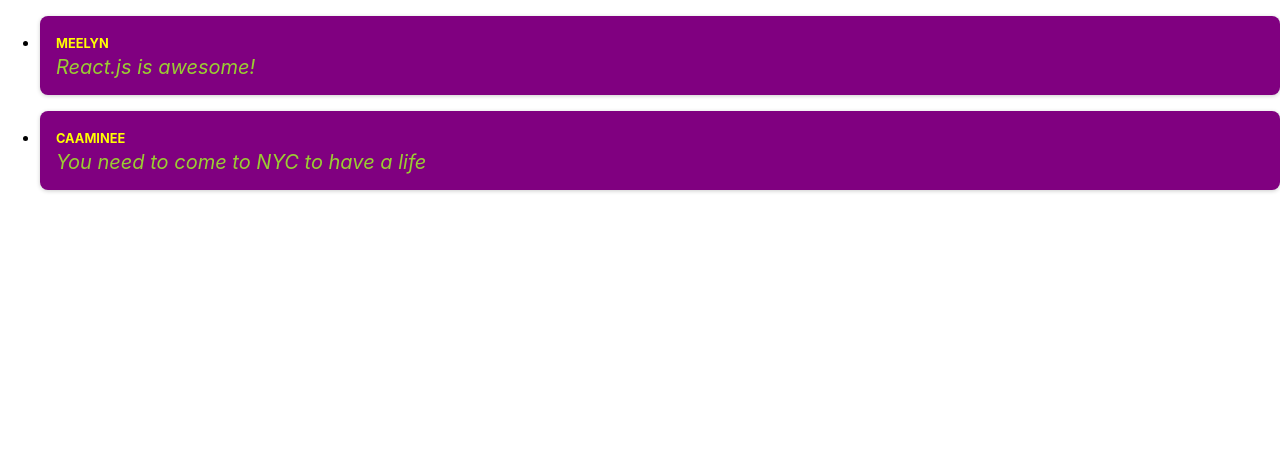
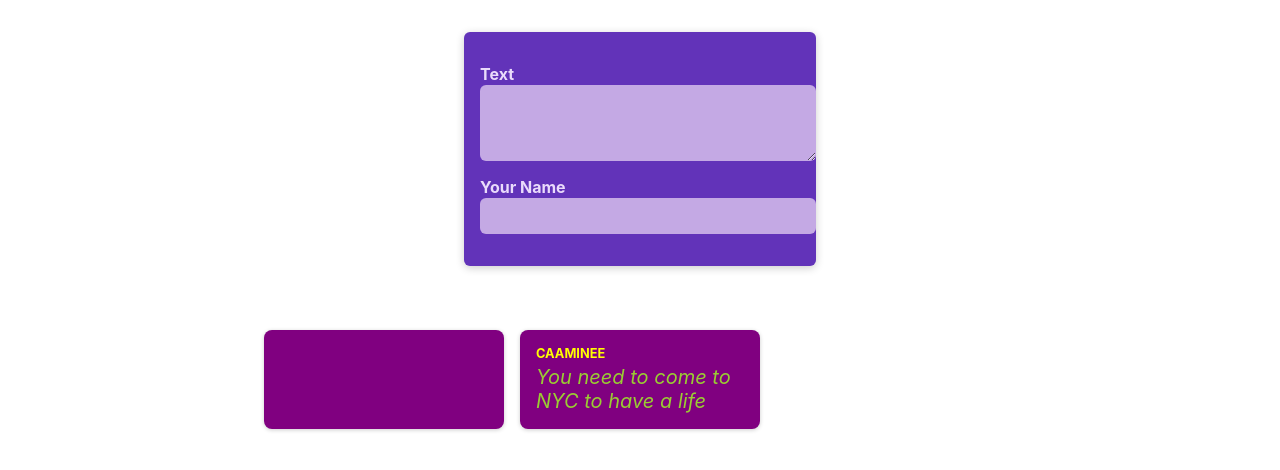
Before and after one commit to meelyn-pandit/academind-react-router-tutorial, a React (Create React App) app: page / in a window 1280 px wide. Shown: the top 470 px of the page. Built offline with nearby package versions, Linux system fonts and the light colour scheme.

Commit message:
implemented useState function

```diff
--- /dev/null
+++ b/src/components/NewPost.js
@@ -0,0 +1,20 @@
+// import { useState } from 'react'
+import classes from './NewPost.module.css'
+
+export default function NewPost(props) {
+
+  return (
+    <form className={classes.form}>
+      <p>
+        <label
+          htmlFor='body'>Text</label>
+        <textarea id="body" required rows={3} onChange={props.onBodyChange}/>
+      </p>
+      <p>
+        <label
+        htmlFor='name'>Your Name</label>
+        <input type="text" id="name" required onChange={props.onAuthorChange}/>
+      </p>
+    </form>
+  )
+}
--- /dev/null
+++ b/src/components/NewPost.module.css
@@ -0,0 +1,55 @@
+.form {
+  background-color: #6233b9;
+  padding: 1rem;
+  width: 20rem;
+  margin: 2rem auto;
+  border-radius: 6px;
+  box-shadow: 0 2px 8px rgba(0, 0, 0, 0.2);
+}
+
+.form label {
+  display: block;
+  margin-bottom: 0.05rem;
+  color: #eadbfb;
+  font-weight: bold;
+}
+
+.form input,
+.form textarea {
+  display: block;
+  width: 100%;
+  font: inherit;
+  padding: 0.5rem;
+  border-radius: 6px;
+  border: none;
+  background-color: #c4a9e4;
+  color: #28262c;
+}
+
+.actions {
+  display: flex;
+  justify-content: flex-end;
+  gap: 0.5rem
+}
+
+.actions button {
+  cursor: pointer;
+  font: inherit;
+  padding: 0.5rem 1.5 rem;
+  border: none;
+  border-radius: 4px;
+  background-color: #34036c;
+  color: #e5d5f7
+}
+
+.actions button:hover {
+  background-color: #23014a;
+}
+
+.actions button[type='button'] {
+  background-color: transparent;
+}
+
+.actions button[type='button']:hover {
+  color: #d1bee6;
+}
--- a/src/components/PostsList.js
+++ b/src/components/PostsList.js
@@ -1,17 +1,28 @@
+import { useState } from 'react'
+
 import Post from './Post'
+import NewPost from './NewPost'
 import classes from './PostsList.module.css'
 
 export default function PostsList(props) {
+  const [enteredBody, setEnteredBody] = useState('')
+  const [enteredAuthor, setEnteredAuthor ] = useState('')
+
+  function bodyChangeHandler(event) {
+    setEnteredBody(event.target.value)
+  }
+
+  function authorChangeHandler(event) {
+    setEnteredAuthor(event.target.value)
+  }
+
   return(
-    <ul>
-      <Post
-        author="Meelyn"
-        body="React.js is awesome!"
-      />
-      <Post
-        author="Caaminee"
-        body="You need to come to NYC to have a life"
-        />
+    <>
+    <NewPost onBodyChange={bodyChangeHandler} onAuthorChange={authorChangeHandler}/>
+    <ul className={classes.posts}>
+    <Post author={enteredAuthor} body={enteredBody}/>
+    <Post author="Caaminee" body="You need to come to NYC to have a life"/>
     </ul>
+    </>
   )
 }
```
